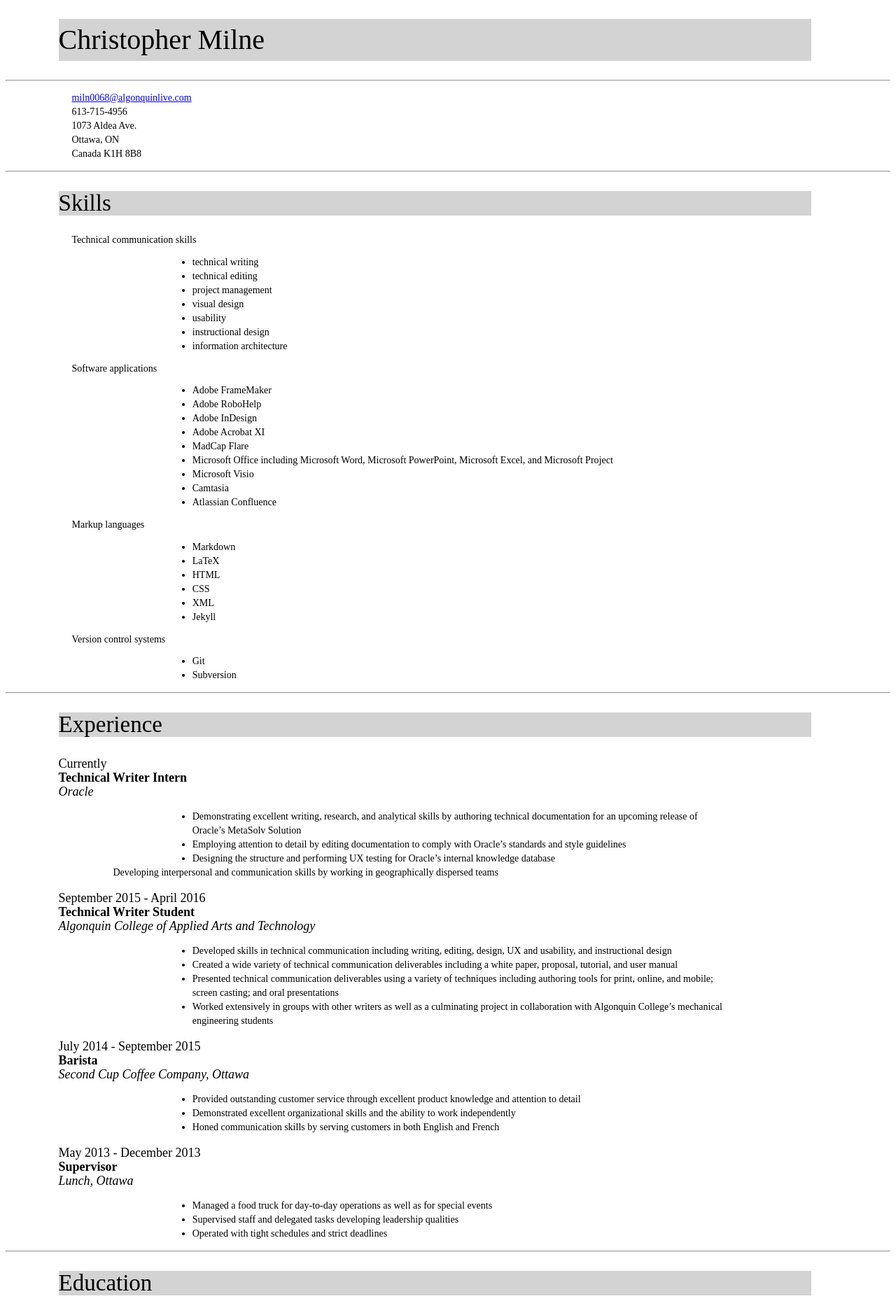
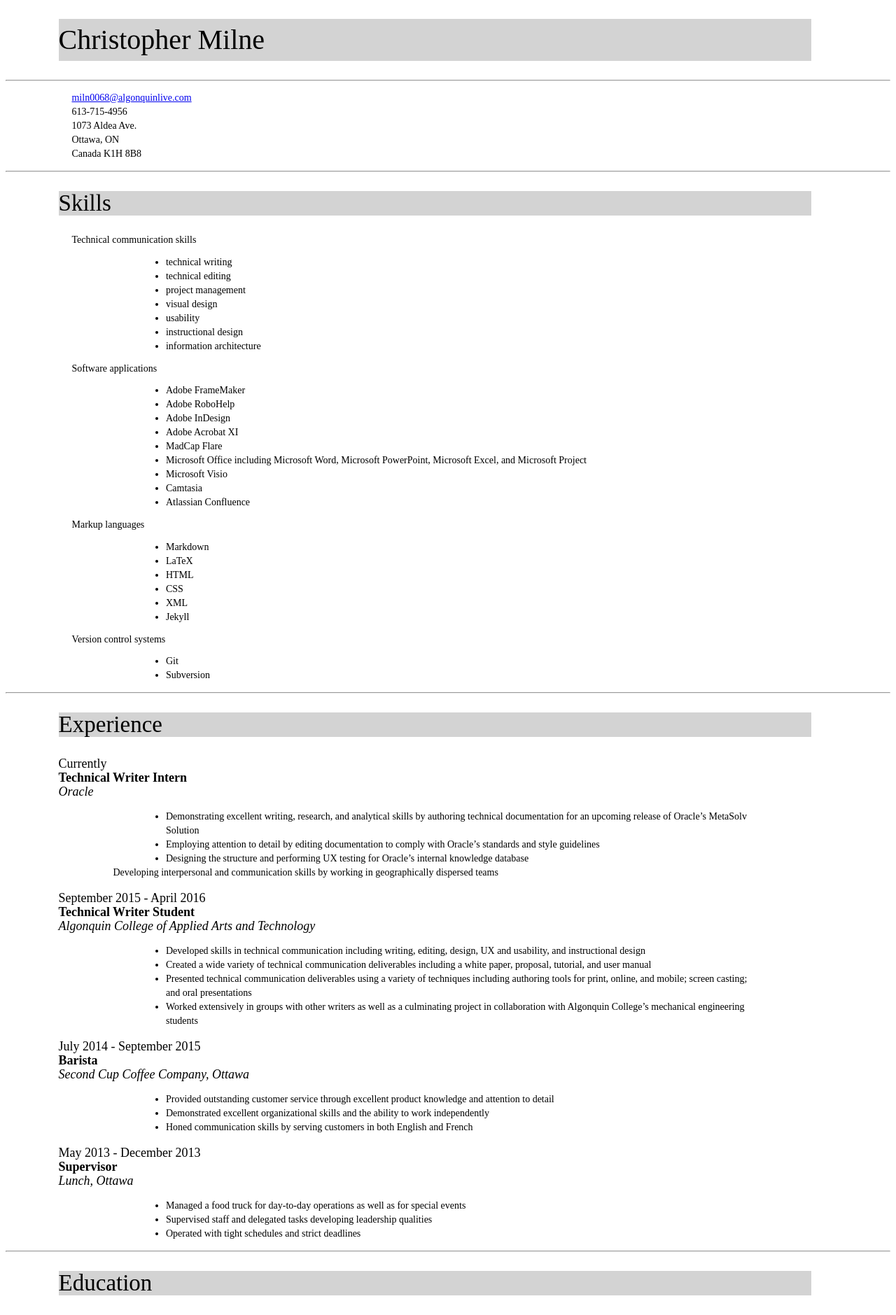
Before and after one commit to chris-milne/chris-milne.github.io, a Jekyll site: the page built from index.html, in a window 1280 px wide. Shown: the top 1879 px of the page at 70% size. Built offline with Jekyll 4.4.1, drawn with Linux system fonts in a browser that asks for light colours.

Commit message:
Update main.css

```diff
--- a/css/main.css
+++ b/css/main.css
@@ -37,8 +37,8 @@ li {
 	font-variant: normal;
 	font-weight: 350;
 	line-height: 20px;
-	margin-left: 3cm;
-	margin-right: 3cm;
+	margin-left: 2cm;
+	margin-right: 2cm;
 }
 h3 {
 	font-family: "Avenir Next";
@@ -55,7 +55,7 @@ p {
 	font-size: 14px;
 	font-style: normal;
 	font-variant: normal;
-	font-weight: 300;
+	font-weight: 350;
 	line-height: 20px;
 	margin-left: 2.5cm;
 	margin-right: 3cm;
@@ -65,7 +65,7 @@ dt {
 	font-size: 18px;
 	font-style: normal;
 	font-variant: normal;
-	font-weight: 300;
+	font-weight: 350;
 	line-height: 20px;
 	margin-left: 2cm;
 	margin-right: 3cm;
@@ -75,7 +75,7 @@ dd {
 	font-size: 18px;
 	font-style: normal;
 	font-variant: normal;
-	font-weight: 300;
+	font-weight: 350;
 	line-height: 20px;
 	margin-left: 2cm;
 	margin-right: 3cm;
```
